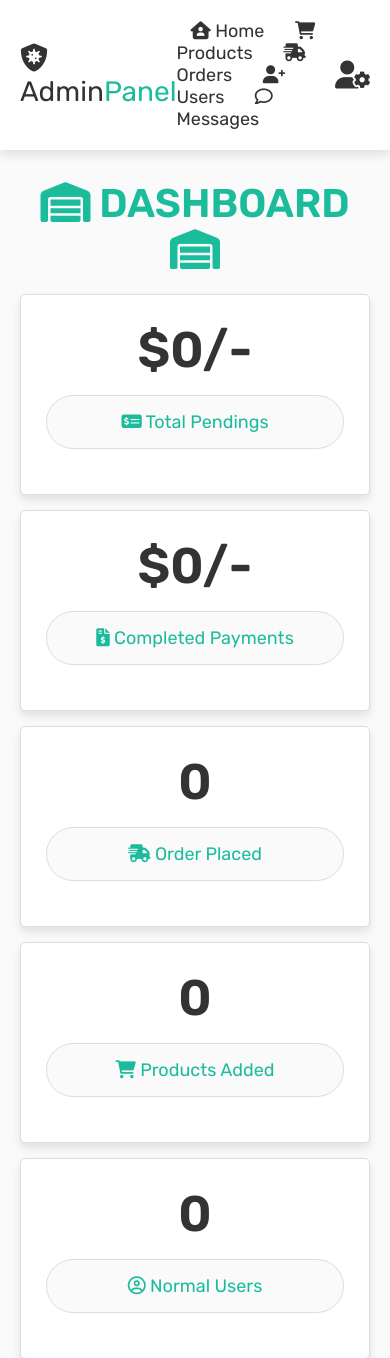
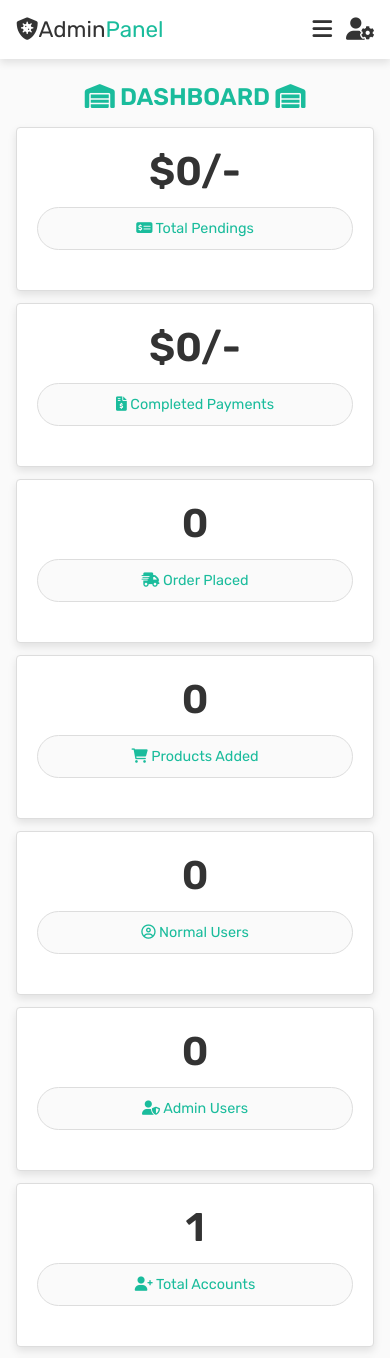
Before and after one commit to NahidHasan131/skin-care, a PHP site: page /admin_page.php in a window 390 px wide. Shown: the top 1358 px of the page. Run offline with PHP 8.4, Linux system fonts and the light colour scheme; the visitor is signed in with stand-in values (Sample User, id 1); data that the repository does not hold is empty.

Commit message:
Responsive Update

```diff
--- a/css/admin_style.css
+++ b/css/admin_style.css
@@ -274,3 +274,123 @@ section{
    text-transform: capitalize;
    margin-bottom: 20px;
 }
+
+
+
+
+
+
+
+
+
+
+
+
+
+
+
+
+
+
+
+
+
+
+
+
+
+
+
+
+
+
+
+
+
+
+
+
+
+
+
+
+
+
+
+
+
+
+
+
+
+
+
+
+
+
+
+
+
+
+
+
+
+
+
+
+
+
+
+
+
+
+
+
+
+/* media queries  */
+
+@media (max-width:991px){
+
+   html{
+      font-size: 55%;
+   }
+
+}
+
+@media (max-width:768px){
+
+   #menu-btn{
+      display: inline-block;
+   }
+
+   .header .flex .navbar{
+      position: absolute;
+      top:99%; left:0; right:0;
+      background-color: var(--white);
+      border-top: var(--border);
+      border-bottom: var(--border);
+      clip-path: polygon(0 0, 100% 0, 100% 0, 0 0);
+   }
+
+   .header .flex .navbar.active{
+      clip-path: polygon(0 0, 100% 0, 100% 100%, 0 100%);
+   }
+
+   .header .flex .navbar a{
+      margin:2rem;
+      display: block;
+   }
+
+}
+
+@media (max-width:450px){
+
+   html{
+      font-size: 50%;
+   }
+
+   .title{
+      font-size: 3rem;
+   }
+
+}
--- a/css/style.css
+++ b/css/style.css
@@ -55,7 +55,7 @@ section{
    top:0;
    margin:0 auto;
    max-width: 1200px;
-   background-color: var(--white);
+   background-color: var(--light-bg);
    padding:2rem;
    display: flex;
    align-items: center;
@@ -73,10 +73,6 @@ section{
    cursor: pointer;
    color:var(--red);
    font-size: 2.5rem;
-}
-
-.message i:hover{
-   transform: rotate(90deg);
 }
 
 .title{
--- a/js/admin_script.js
+++ b/js/admin_script.js
@@ -15,8 +15,3 @@ window.onscroll = () =>{
    navbar.classList.remove('active');
    accountBox.classList.remove('active');
 }
-
-document.querySelector('#close-update').onclick = () =>{
-   document.querySelector('.edit-product-form').style.display = 'none';
-   window.location.href = 'admin_products.php';
-}
```
